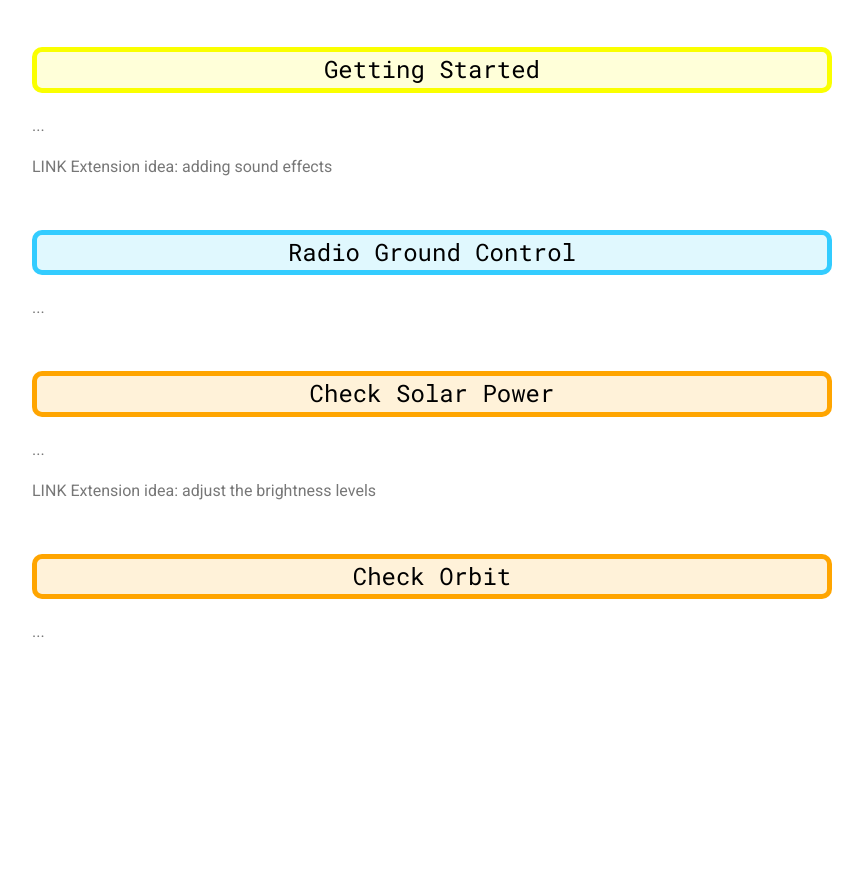
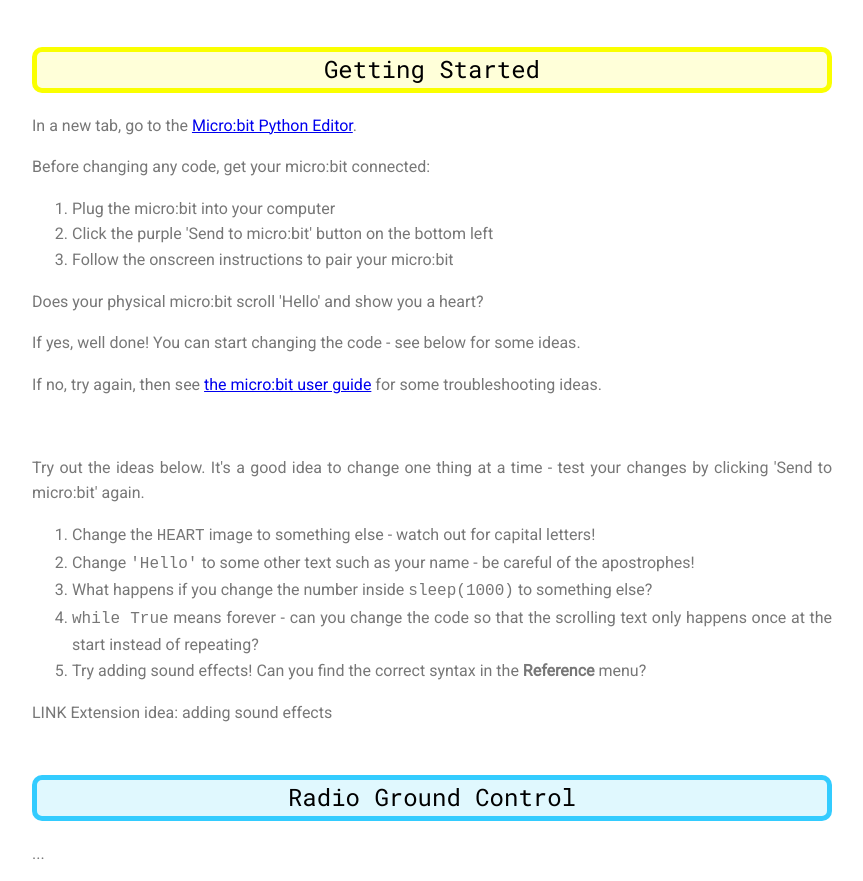
Before and after one commit to Isioviel/PyConUK2025, a plain HTML site: page docs/code-a-satellite.html in a window 1280 px wide. Shown: the part 395-1276 px from the top of the page, without its empty margins (208-1071 px from the left). Before the commit the page ends 1090 px from the top, so only its background shows below. Drawn offline with Linux system fonts and the light colour scheme.

Commit message:
update instructions

```diff
--- a/docs/code-a-satellite.html
+++ b/docs/code-a-satellite.html
@@ -36,7 +36,25 @@
 
         <div id="setup" class="content">
             <h2 class="content-subhead bg-yellow">Getting Started</h2>
-            <p>...</p>
+            <p>In a new tab, go to the <a href="https://python.microbit.org/" target="_blank">Micro:bit Python Editor</a>.</p>
+            <p>Before changing any code, get your micro:bit connected:</p>
+            <ol>
+                <li>Plug the micro:bit into your computer</li>
+                <li>Click the purple 'Send to micro:bit' button on the bottom left</li>
+                <li>Follow the onscreen instructions to pair your micro:bit</li>
+            </ol>
+            <p>Does your physical micro:bit scroll 'Hello' and show you a heart?</p>
+            <p>If yes, well done! You can start changing the code - see below for some ideas.</p>
+            <p>If no, try again, then see <a href="https://microbit.org/get-started/user-guide/transfer-code-to-the-microbit/#introduction" target="_blank">the micro:bit user guide</a> for some troubleshooting ideas.</p>
+            <br>
+            <p>Try out the ideas below. It's a good idea to change one thing at a time - test your changes by clicking 'Send to micro:bit' again.</p>
+            <ol>
+                <li>Change the <code>HEART</code> image to something else - watch out for capital letters!</li>
+                <li>Change <code>'Hello'</code> to some other text such as your name - be careful of the apostrophes!</li>
+                <li>What happens if you change the number inside <code>sleep(1000)</code> to something else?</li>
+                <li><code>while True</code> means forever - can you change the code so that the scrolling text only happens once at the start instead of repeating?</li>
+                <li>Try adding sound effects! Can you find the correct syntax in the <strong>Reference</strong> menu?</li>
+            </ol>
             <p>LINK Extension idea: adding sound effects</p>
         </div>
 
```
Also changed, not shown: 1 other file.
